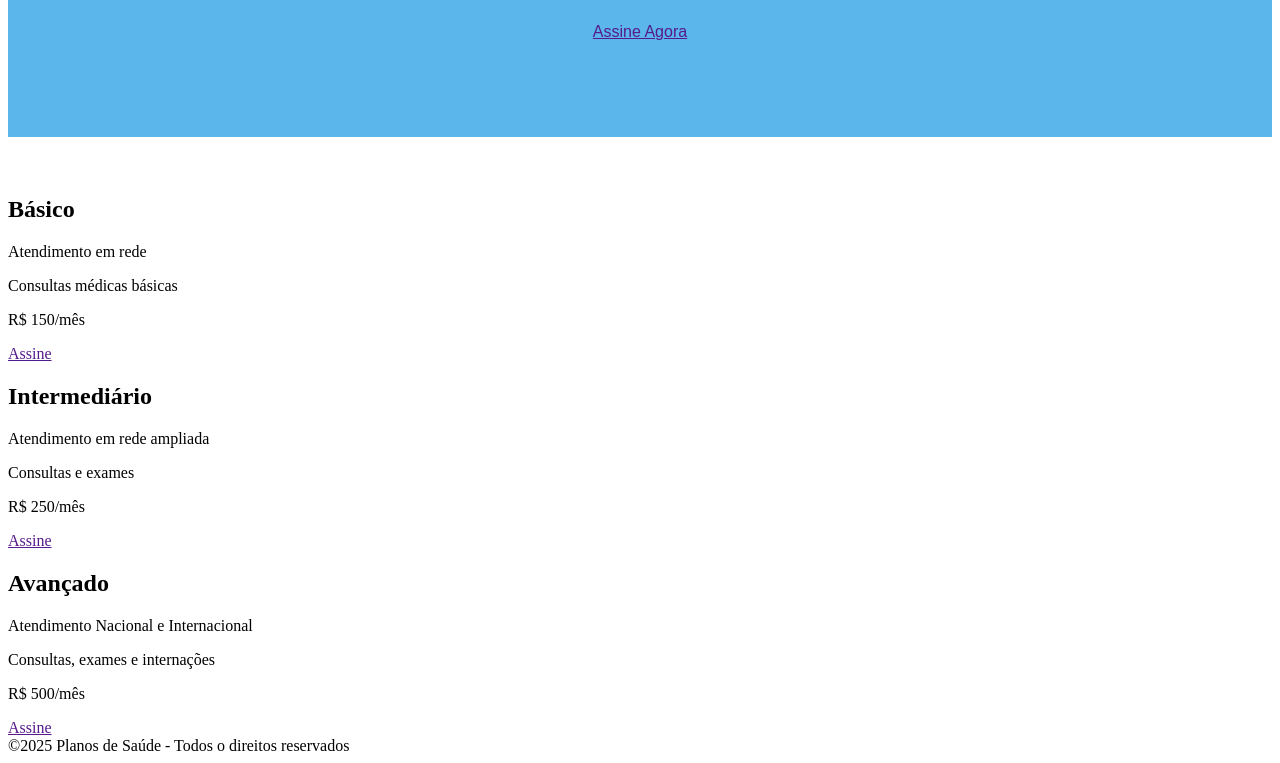
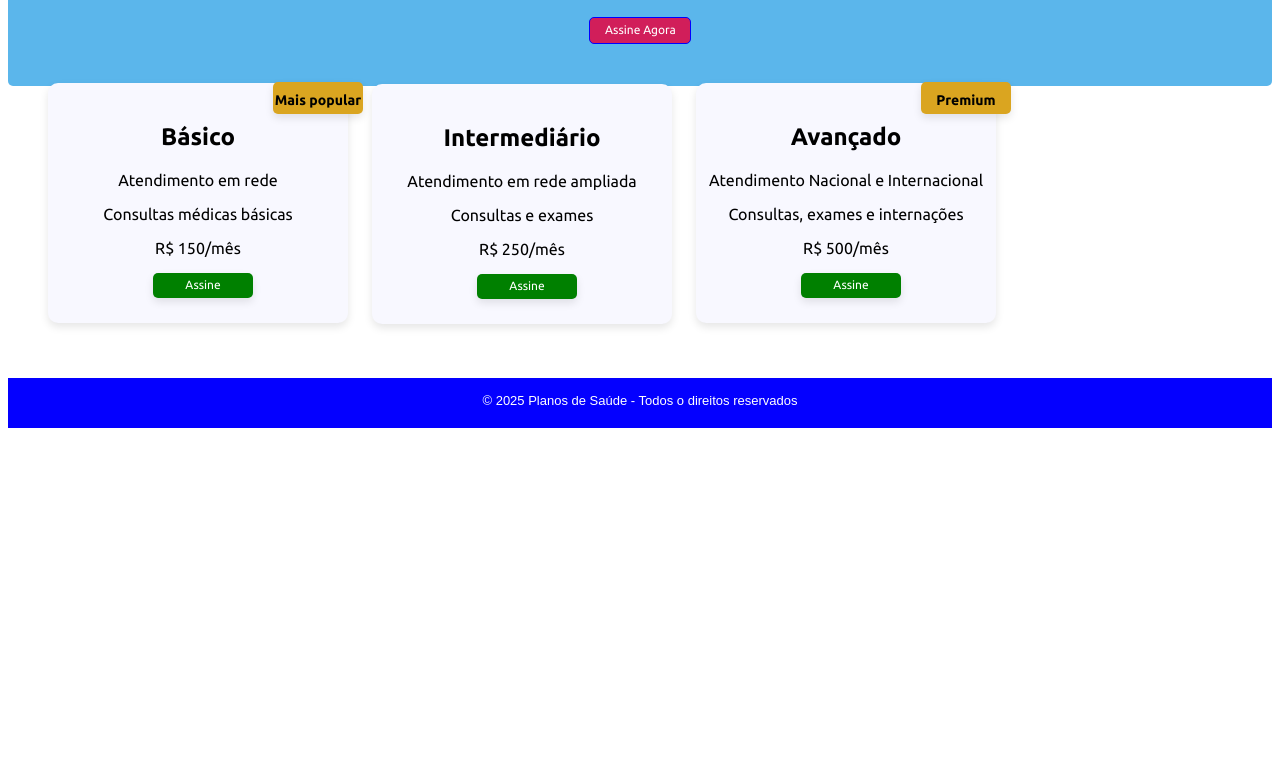
Before and after one commit to Neemias-JamaJe/Neemias_93627, a plain HTML site: page position-site/index.html in a window 1280 px wide. Shown: the part 139-902 px from the top of the page. After the commit the page ends 800 px from the top, so only its background shows below. Drawn offline with Linux system fonts and the light colour scheme.

Commit message:
conclusão site position

```diff
--- a/position-site/index.html
+++ b/position-site/index.html
@@ -3,14 +3,18 @@
 <head>
     <meta charset="UTF-8">
     <meta name="viewport" content="width=device-width, initial-scale=1.0">
+    <link rel="preconnect" href="https://fonts.googleapis.com">
+    <link rel="preconnect" href="https://fonts.gstatic.com" crossorigin>
+    <link href="https://fonts.googleapis.com/css2?family=Ubuntu:ital,wght@0,300;0,400;0,500;0,700;1,300;1,400;1,500;1,700&display=swap" rel="stylesheet">
     <link rel="stylesheet" href="site.css">
     <title>Position Site</title>
 </head>
 <header>
-    <nav class="titulo"><h1>Planos de Saúde</h1>
-        <nav class="cuide"><h2>Cuide da sua saúde com os melhores</h2><br>
-        <a class="botao" href="">Assine Agora</a></nav>
-        <h4>Escolha o plano ideal para você e sua família</h4>
+    <nav class="titulo"><h3>Planos de Saúde</h3>
+        <nav class="cuide"><h1>Cuide da sua saúde com os melhores</h1>
+        <p>Escolha o plano ideal para você e sua família</p><br>
+        <p class="botao" href="">Assine Agora</a></p>
+
         </nav>
 </header>
 <body>
@@ -20,7 +24,8 @@
             <p>Atendimento em rede</p>
             <p>Consultas médicas básicas</p>
             <p>R$ 150/mês</p>
-            <a class="assinar" href="">Assine</a>
+            <p class="assinar" href="">Assine</p>
+            <p class="pop">Mais popular</p>
         </div>
 
         <div class="inter">
@@ -28,7 +33,7 @@
             <p>Atendimento em rede ampliada</p>
             <p>Consultas e exames</p>
             <p>R$ 250/mês</p>
-            <a class="assinar" href="">Assine</a>
+            <p class="assinar" href="">Assine</p>
         </div>
 
         <div class="avançado">
@@ -36,8 +41,11 @@
             <p>Atendimento Nacional e Internacional</p>
             <p>Consultas, exames e internações</p>
             <p>R$ 500/mês</p>
-            <a class="assinar" href="">Assine</a>
+            <p class="assinar" href="">Assine</p>
+            <p class="premium">Premium</p>
         </div>
 </body>
-<footer>&copy;2025 Planos de Saúde - Todos o direitos reservados</footer>
+<footer>
+    <br>&copy;
+    2025 Planos de Saúde - Todos o direitos reservados</footer>
 </html>
--- a/position-site/site.css
+++ b/position-site/site.css
@@ -3,16 +3,171 @@
     width: 100%;
     height: 100px;
     background-color: rgb(4, 0, 255);
-    font-family: Arial, Helvetica, sans-serif;
+    font-family: "Ubuntu", sans-serif;
+    font-size: small;
     color: white;
     text-align: center;
+    border-radius: 5px;
 }
+
 .cuide{
     display: inline-block;
     width: 100%;
-    height: 200px;
+    height: 170px;
     background-color: rgb(91, 182, 235);
+    font-family: "Ubuntu", sans-serif;
+    font-size: 13px;
+    color: white;
+    border-radius: 5px;
+}
+
+.botao{
+    display: block;
+    height: 20px;
+    width: 100px;
+    padding-top: 5px;
+    background-color: rgb(209, 30, 90);
+    color: white;
+    align-items: center;
+    margin-left: 46%;
+    font-family: "Ubuntu", sans-serif;
+    font-size: 12px;
+    text-align: justify;
+    font-style: normal;
+    text-align: center;
+    border-radius: 5px;
+    border: 1px solid blue;
+}
+
+.basico{
+
+    background-color: ghostwhite;
+    width: 300px;
+    height: 220px;
+    display: inline-block;
+    position: relative;
+    top: 45px;
+    padding-top: 20px;
+    margin-bottom: 50px;
+    margin-left: 40px;
+    text-align: center;
+    font-family: "Ubuntu", sans-serif;
+    border-radius: 10px;
+    box-shadow: 0 4px 8px rgba(0,0,0,0.1);
+
+}
+
+.pop{
+    display: block;
+    position: relative;
+    left: 120px;
+    bottom: 230px;
+    height: 12px;
+    width: 90px;
+    padding-top: 10px;
+    padding-bottom: 10px;
+    background-color: goldenrod;
+    color: black;
+    align-items: center;
+    margin-left: 35%;
+    font-family: "Ubuntu", sans-serif;
+    font-size: 14px;
+    text-align: justify;
+    font-style: normal;
+    font-weight: bolder;
+    text-align: center;
+    border-radius: 5px;
+    box-shadow: 0 4px 8px rgba(0,0,0,0.1);
+}
+
+.inter{
+
+    background-color: ghostwhite;
+    width: 300px;
+    height: 220px;
+    display: inline-block;
+    position: relative;
+    margin-left: 20px;
+    padding-top: 20px;
+    text-align: center;
+    font-family: "Ubuntu", sans-serif;
+    border-radius: 10px;
+    box-shadow: 0 4px 8px rgba(0,0,0,0.1);
+}
+
+.avançado{
+    background-color: ghostwhite;
+    width: 300px;
+    height: 220px;
+    top: 45px;
+    display: inline-block;
+    position: relative;
+    background-color: ;
+    margin-left: 20px;
+    padding-top: 20px;
+    text-align: center;
+    font-family: "Ubuntu", sans-serif;
+    border-radius: 10px;
+    box-shadow: 0 4px 8px rgba(0,0,0,0.1);
+}
+
+.premium{
+    display: block;
+    position: relative;
+    left: 120px;
+    bottom: 230px;
+    height: 12px;
+    width: 90px;
+    padding-top: 10px;
+    padding-bottom: 10px;
+    background-color: goldenrod;
+    color: black;
+    align-items: center;
+    margin-left: 35%;
+    font-family: "Ubuntu", sans-serif;
+    font-size: 14px;
+    text-align: justify;
+    font-style: normal;
+    font-weight: bolder;
+    text-align: center;
+    border-radius: 5px;
+    box-shadow: 0 4px 8px rgba(0,0,0,0.1);
+}
+
+.assinar{
+    display: block;
+    height: 20px;
+    width: 100px;
+    padding-top: 5px;
+    background-color: green;
+    color: white;
+    align-items: center;
+    margin-left: 35%;
+    font-family: "Ubuntu", sans-serif;
+    font-size: 12px;
+    text-align: justify;
+    font-style: normal;
+    text-align: center;
+    border-radius: 5px;
+    box-shadow: 0 4px 8px rgba(0,0,0,0.1);
+}
+
+footer{
+    display: inline-block;
+    width: 100%;
+    height: 50px;
+    position: relative;
+    background-color: rgb(4, 0, 255);
     font-family: Arial, Helvetica, sans-serif;
+    font-size: small;
     color: white;
-    padding-bottom: 50;
+    text-align: justify;
+    text-align: center;
+    margin-top: 50px;
 }
+
+.ubuntu-regular {
+  font-family: "Ubuntu", sans-serif;
+  font-weight: 400;
+  font-style: normal;
+}
```
